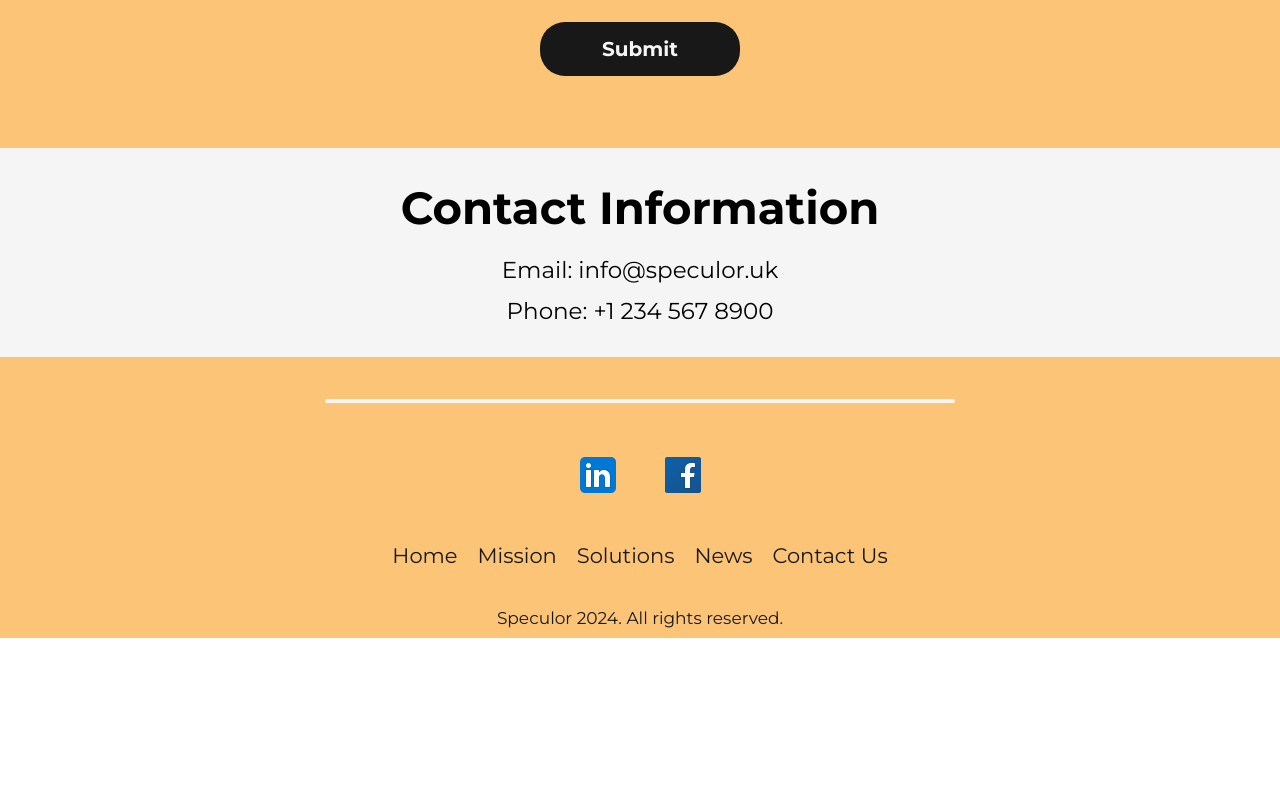
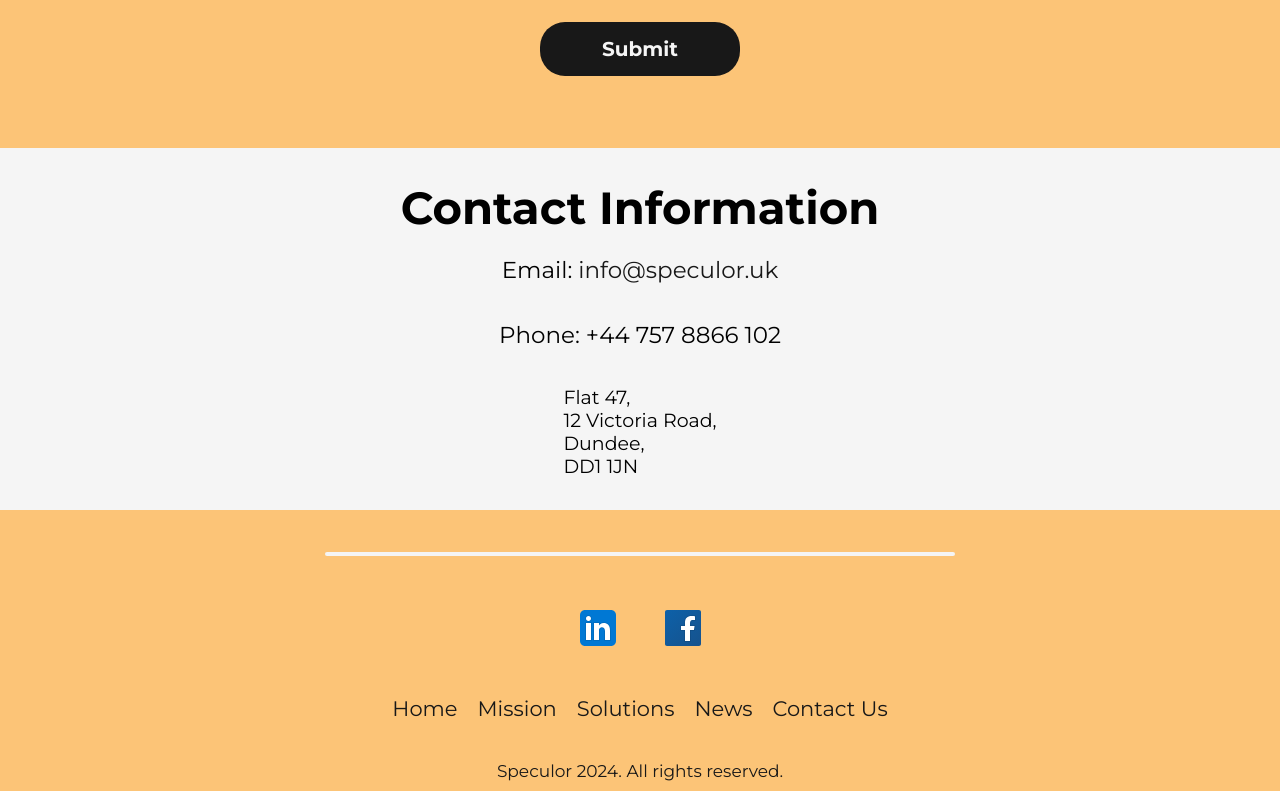
Before and after one commit to Que-sar/PhishSense, a React (Create React App) app: page /contact-us in a window 1280 px wide. Shown: the part 686-1477 px from the top of the page. Before the commit the page ends 1324 px from the top, so only its background shows below. Built offline with nearby package versions, Linux system fonts and the light colour scheme.

Commit message:
minor changes and added helmet for better social media requirements on news

```diff
--- a/package.json
+++ b/package.json
@@ -6,6 +6,7 @@
     "@sanity/client": "^6.11.3",
     "react": "^18.2.0",
     "react-dom": "^18.2.0",
+    "react-helmet-async": "^2.0.4",
     "react-router-dom": "^6.11.2",
     "react-scripts": "5.0.1"
   },
--- a/src/frontend/components/contact/ContactUs.css
+++ b/src/frontend/components/contact/ContactUs.css
@@ -49,7 +49,17 @@
 
 .contact-us-email {
   font-size: calc(18px + 0.390625vw);
-  margin-bottom: 1vh;
+  margin-bottom: 4vh;
+}
+
+.contact-us-email a {
+  text-decoration: none;
+  color: #181818;
+}
+
+.contact-us-address {
+  font-size: calc(14px + 0.390625vw);
+  margin-bottom: 4vh;
 }
 
 .contact-us-phonenumber {
--- a/src/frontend/components/news/Article.js
+++ b/src/frontend/components/news/Article.js
@@ -8,6 +8,7 @@ import userFace from "./user.svg";
 import facebookSvg from "./roundfacebook.svg";
 import linkedinSvg from "./roundlinkedin.svg";
 import FooterWave from "./FooterWave.svg";
+import SocialsReq from "./SocialsReq";
 
 const Article = () => {
   const [article, setArticle] = useState(null);
@@ -18,7 +19,7 @@ const Article = () => {
     if (articleId) {
       client
         .fetch(
-          `*[_type == "articlePanel" && slug.current == $articleId]{title, publisher, articleBody, mainImage{asset->{url}, alt}, publishedAt}[0]`,
+          `*[_type == "articlePanel" && slug.current == $articleId]{title, publisher, articleBody, shortDescription, mainImage{asset->{url}, alt}, publishedAt}[0]`,
           { articleId }
         )
         .then((data) => {
@@ -33,12 +34,6 @@ const Article = () => {
         });
     }
   }, [articleId, navigate]);
-
-  useEffect(() => {
-    if (article && article.title) {
-      document.title = "News - " + article.title;
-    }
-  }, [article]);
 
   const formatDate = (dateString) => {
     const date = new Date(dateString);
@@ -56,6 +51,11 @@ const Article = () => {
         <Spinner />
       ) : (
         <>
+          <SocialsReq
+            title={article.title}
+            image={article.mainImage.asset.url}
+            shortDescription={article.shortDescription}
+          />
           <div
             className="article-image"
             style={{ backgroundImage: `url(${article.mainImage.asset.url})` }}
--- /dev/null
+++ b/src/frontend/components/news/SocialsReq.js
@@ -0,0 +1,18 @@
+import React from "react";
+import { Helmet, HelmetProvider } from "react-helmet-async";
+
+const SocialsReq = (props) => {
+  return (
+    <HelmetProvider>
+      <Helmet>
+        <title>News - {props.title}</title>
+        <meta property="og:title" content={props.title} />
+        <meta property="og:image" content={props.image} />
+        <meta property="og:description" content={props.shortDescription} />
+        <meta property="og:url" content={window.location.href} />
+      </Helmet>
+    </HelmetProvider>
+  );
+};
+
+export default SocialsReq;
--- a/src/frontend/components/solutions/Phishing.css
+++ b/src/frontend/components/solutions/Phishing.css
@@ -28,3 +28,13 @@
   width: 105px;
   margin-left: 5px;
 }
+
+@media (max-width: 991px) {
+  .solution-image-phishing {
+    margin-left: 0px;
+  }
+
+  .phishing-text-description {
+    padding-left: 0px;
+  }
+}
--- a/src/frontend/pages/ContactUs.js
+++ b/src/frontend/pages/ContactUs.js
@@ -22,8 +22,13 @@ const ContactUs = () => {
       <ContactPanel titlerequired={false} />
       <div className="business-info">
         <h2 className="contact-info-title">Contact Information</h2>
-        <p className="contact-us-email">Email: info@speculor.uk</p>
-        <p className="contact-us-phonenumber">Phone: +1 234 567 8900</p>
+        <p className="contact-us-email">
+          Email: <a href="mailto:info@speculor.uk">info@speculor.uk</a>
+        </p>
+        <p className="contact-us-phonenumber">Phone: +44 757 8866 102</p>
+        <p className="contact-us-address">
+          Flat 47, <br /> 12 Victoria Road, <br /> Dundee, <br /> DD1 1JN
+        </p>
       </div>
     </div>
   );
```
Also changed, not shown: 2 other files (tests, documents, lock files or other folders).
